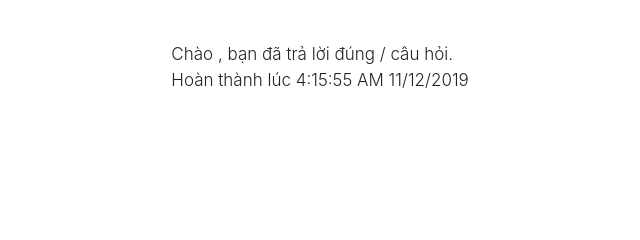
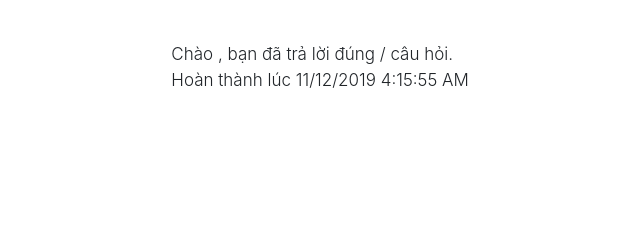
Before and after one commit to ppa993/exam, a Gatsby site: page /result in a window 1280 px wide. Shown: the part 314-554 px from the top of the page, 318-958 px from the left. Built offline with nearby package versions, Linux system fonts and the light colour scheme; Gatsby itself is replaced by a stand-in of ours; no server answers.

Commit message:
update date format

```diff
--- a/src/components/Result.js
+++ b/src/components/Result.js
@@ -42,7 +42,7 @@ export default class Result extends React.Component {
               <div className="row">
                 <div className="col-md-6 offset-md-4 mt-4 mb-4">
                   <span>Chào {data.nric}, bạn đã trả lời đúng {data.result}/{data.total} câu hỏi.</span><br />
-                  <span>Hoàn thành lúc {`${date.toLocaleTimeString()  } ${  formatDate(date)}`}</span>
+                  <span>Hoàn thành lúc {`${formatDate(date)} ${date.toLocaleTimeString()}`}</span>
                 </div>
               </div>
             </div>
```
